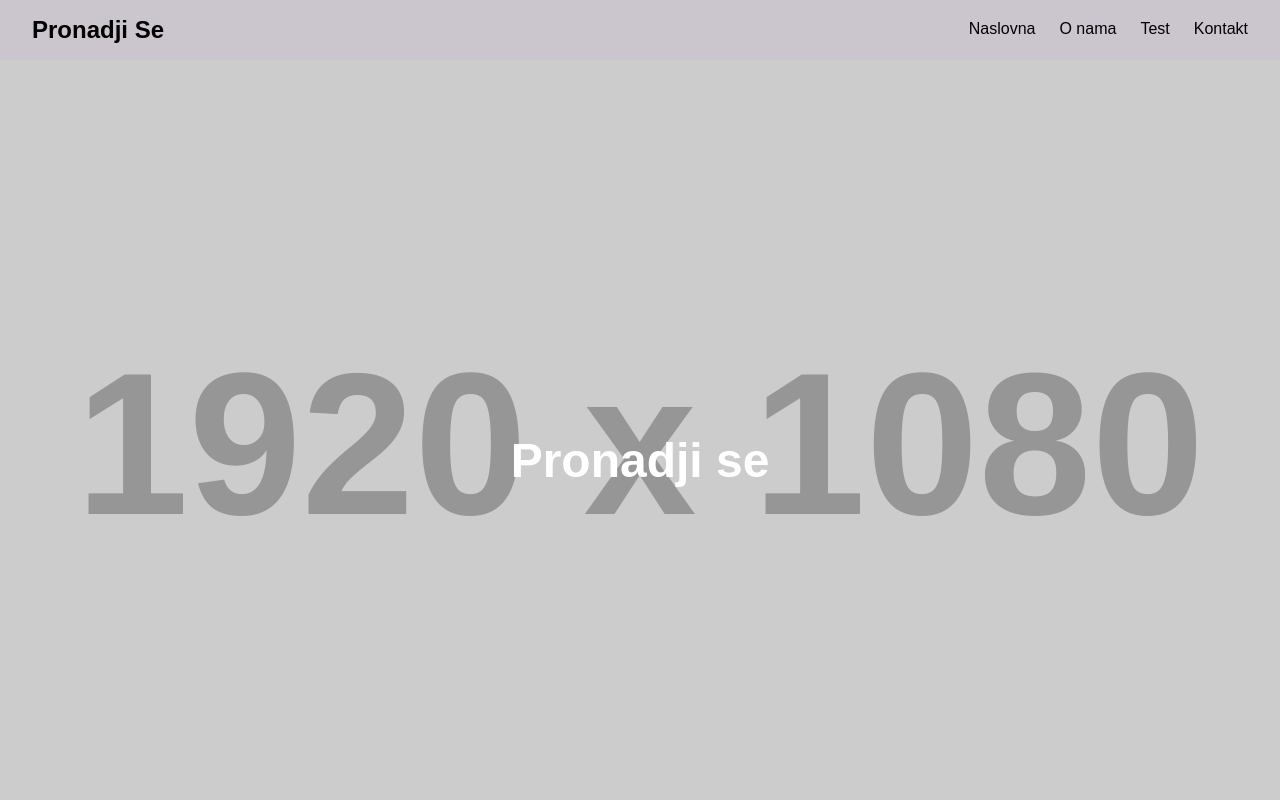
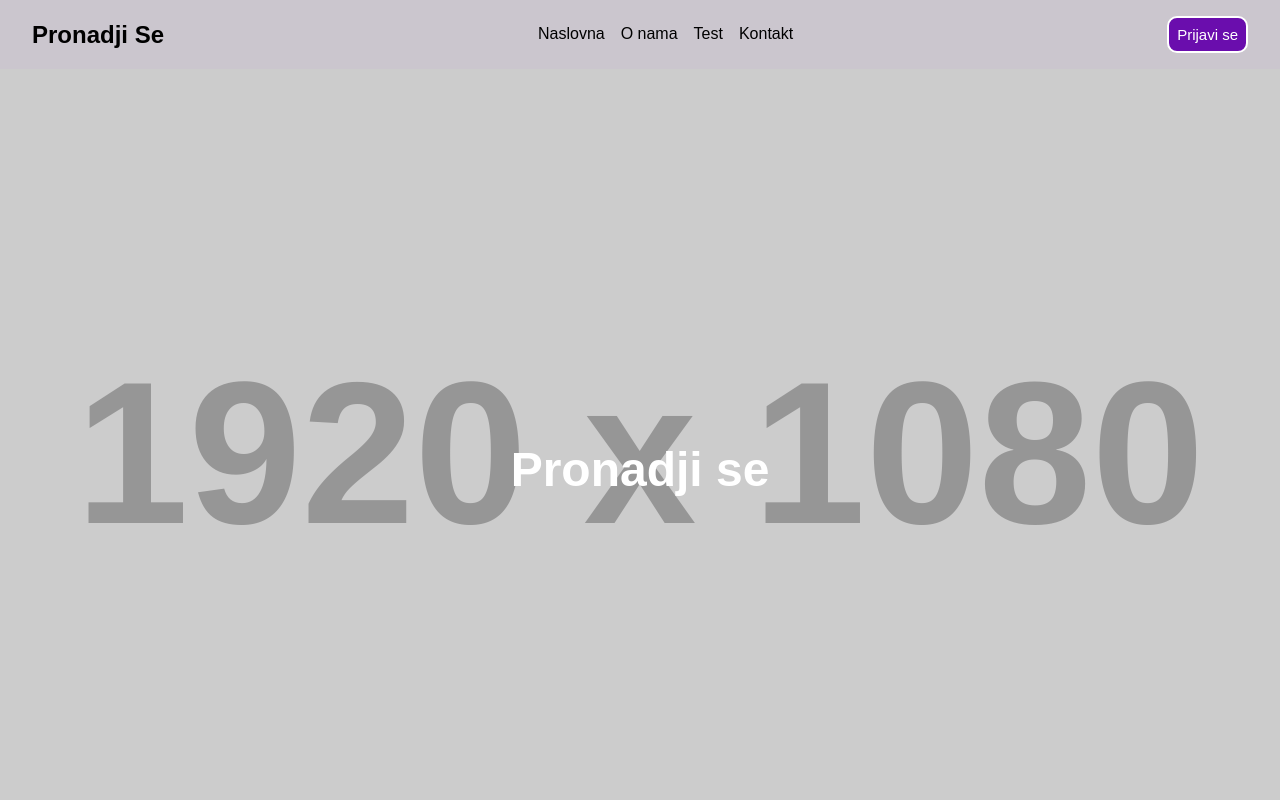
Before and after one commit to Supic01/pronadji_se, a React (Create React App) app: page / in a window 1280 px wide. Shown: the top 800 px of the page. Built offline with nearby package versions, Linux system fonts and the light colour scheme.

Commit message:
Dodat SignIn i Register

```diff
--- a/src/App.js
+++ b/src/App.js
@@ -1,12 +1,14 @@
-import React from 'react';
-import { Route, BrowserRouter as Router, Routes } from 'react-router-dom';
-import './css/App.css';
-import Footer from './components/Footer';
-import Navbar from './components/Navbar';
-import About from './pages/About';
-import Contact from './pages/Contact';
-import Home from './pages/Home';
-import Test from './pages/Test';
+import React from "react";
+import { Route, BrowserRouter as Router, Routes } from "react-router-dom";
+import Footer from "./components/Footer";
+import Navbar from "./components/Navbar";
+import "./css/App.css";
+import About from "./pages/About";
+import Contact from "./pages/Contact";
+import Home from "./pages/Home";
+import Register from "./pages/Register";
+import SignIn from "./pages/SignIn";
+import Test from "./pages/Test";
 
 function App() {
   return (
@@ -18,6 +20,8 @@ function App() {
           <Route path="/about" element={<About />} />
           <Route path="/test" element={<Test />} />
           <Route path="/contact" element={<Contact />} />
+          <Route path="/signin" element={<SignIn />} />
+          <Route path="/register" element={<Register />} />
         </Routes>
         <Footer />
       </div>
--- a/src/components/Navbar.js
+++ b/src/components/Navbar.js
@@ -1,18 +1,50 @@
-import React from 'react';
-import { Link } from 'react-router-dom';
-import '../css/Navbar.css'; // Uključivanje CSS-a za navbar
+import React, { useEffect, useState } from "react";
+import { Link, useLocation } from "react-router-dom";
+import "../css/Navbar.css"; // Uključivanje CSS-a za navbar
 
 const Navbar = () => {
+  // State to control visibility of the navbar
+  const [isVisible, setIsVisible] = useState(true);
+
+  // Get the current location (current route)
+  const location = useLocation();
+
+  useEffect(() => {
+    // Check if the user is on the Sign In or Register page
+    if (location.pathname === "/signin" || location.pathname === "/register") {
+      setIsVisible(false); // Hide navbar
+    } else {
+      setIsVisible(true); // Show navbar
+    }
+  }, [location]); // Run effect when location changes
+
   return (
-    <nav className="navbar">
-      <div className="logo">Pronadji Se</div>
-      <ul>
-        <li><Link to="/">Naslovna</Link></li>
-        <li><Link to="/about">O nama</Link></li>
-        <li><Link to="/test">Test</Link></li>
-        <li><Link to="/contact">Kontakt</Link></li>
-      </ul>
-    </nav>
+    <>
+      {isVisible && (
+        <nav className="navbar">
+          <div className="logo">Pronadji Se</div>
+          <ul>
+            <li>
+              <Link to="/">Naslovna</Link>
+            </li>
+            <li>
+              <Link to="/about">O nama</Link>
+            </li>
+            <li>
+              <Link to="/test">Test</Link>
+            </li>
+            <li>
+              <Link to="/contact">Kontakt</Link>
+            </li>
+          </ul>
+          <button className="logbtn">
+            <Link style={{ color: "white" }} to="/signin">
+              Prijavi se
+            </Link>
+          </button>
+        </nav>
+      )}
+    </>
   );
 };
 
--- /dev/null
+++ b/src/components/btn.js
@@ -0,0 +1,12 @@
+import React from "react";
+import "../css/Btn.css"; // Importuje CSS fajl
+
+const Btn = ({ ime }) => {
+  return (
+    <div>
+      <button className="btn">{ime}</button>
+    </div>
+  );
+};
+
+export default Btn;
--- /dev/null
+++ b/src/components/input.js
@@ -0,0 +1,12 @@
+import React from "react";
+import "../css/Input.css"; // Importuj CSS fajl za stilizaciju
+
+const Input = ({ placeholder }) => {
+  return (
+    <div className="input-container">
+      <input type="text" className="custom-input" placeholder={placeholder} />
+    </div>
+  );
+};
+
+export default Input;
--- a/src/css/App.css
+++ b/src/css/App.css
@@ -1,7 +1,7 @@
 body {
   margin: 0;
   font-family: Arial, sans-serif;
-  background-color: #CBC6CE; /* Postavka boje pozadine za sve stranice */
+  background-color: #cbc6ce; /* Postavka boje pozadine za sve stranice */
 }
 
 .App {
@@ -13,7 +13,8 @@ body {
 
 .hero {
   height: 100vh;
-  background: url('https://via.placeholder.com/1920x1080') no-repeat center center/cover;
+  background: url("https://via.placeholder.com/1920x1080") no-repeat center
+    center/cover;
   display: flex;
   justify-content: center;
   align-items: center;
@@ -36,10 +37,9 @@ body {
 }
 
 .footer {
-  background-color: #CBC6CE; /* Boja footera */
+  background-color: #cbc6ce; /* Boja footera */
   color: black; /* Boja teksta */
   text-align: center;
-  padding: 1rem;
   width: 100%;
   position: relative; /* Ostavlja footer ispod sadržaja */
 }
@@ -48,3 +48,19 @@ body {
   padding: 2rem;
   text-align: left;
 }
+
+.auth-form {
+  background-color: white;
+  padding: 30px;
+  border-radius: 15px;
+  box-shadow: 0 4px 8px rgba(0, 0, 0, 0.6); /* light shadow to make the form stand out */
+  width: 400px; /* set a width for the form */
+  text-align: center; /* center text */
+}
+
+.auth-container {
+  display: flex;
+  justify-content: center; /* Horizontally center */
+  align-items: center; /* Vertically center */
+  height: 100vh; /* Make container fill the full height of the viewport */
+}
--- /dev/null
+++ b/src/css/Btn.css
@@ -0,0 +1,16 @@
+.btn {
+  width: 86%; /* Širina kao input polja */
+  padding: 10px 0; /* Vertikalno poravnanje */
+  font-size: 16px; /* Veličina fonta */
+  color: #fff; /* Ljubičasti tekst */
+  background-color: #6a0dad; /* Bela pozadina */
+  border: 2px solid #6a0dad; /* Ljubičasti obrub */
+  border-radius: 8px; /* Blagi zaobljeni uglovi */
+  cursor: pointer; /* Ikonica za pokazivač */
+  transition: all 0.3s ease; /* Glatka tranzicija */
+}
+
+.btn:hover {
+  background-color: #6a0dad; /* Ljubičasta pozadina pri hoveru */
+  color: white; /* Bela boja teksta pri hoveru */
+}
--- a/src/css/Footer.css
+++ b/src/css/Footer.css
@@ -1,10 +1,9 @@
 /* Footer.css */
 
 .footer {
-  background-color: #CBC6CE; /* Boja pozadine footera */
+  background-color: #cbc6ce; /* Boja pozadine footera */
   color: black; /* Boja teksta */
   text-align: center;
-  padding: 1rem 0;
   width: 100%;
   margin-top: auto; /* Guranje footera na dno sadržaja */
   position: relative;
--- /dev/null
+++ b/src/css/Input.css
@@ -0,0 +1,28 @@
+.input-container {
+  display: flex;
+  justify-content: center;
+  align-items: center;
+  margin: 10px 0;
+}
+
+.custom-input {
+  width: 80%; /* Ista širina kao dugme */
+  padding: 10px; /* Prilagođava visinu */
+  font-size: 16px; /* Veličina teksta */
+  color: #6a0dad; /* Bela boja teksta unutar input-a */
+  background-color: #fff; /* Ljubičasta pozadina */
+  border: 2px solid #6a0dad; /* Tanak ljubičasti obrub */
+  border-radius: 8px; /* Blagi zaobljeni uglovi */
+  outline: none; /* Uklanja okvir pri fokusu */
+  transition: all 0.3s ease; /* Glatka tranzicija */
+}
+
+.custom-input::placeholder {
+  color: #6a0dad; /* Svetlija ljubičasta za placeholder tekst */
+}
+
+.custom-input:focus {
+  background-color: white; /* Menja pozadinu na belo pri fokusu */
+  color: #6a0dad; /* Ljubičasti tekst pri fokusu */
+  border: 1px solid #6a0dad; /* Ljubičasti obrub ostaje */
+}
--- a/src/css/Navbar.css
+++ b/src/css/Navbar.css
@@ -4,7 +4,9 @@
   position: relative;
   justify-content: space-between;
   align-items: center;
-  background-color: rgba(#CBC6CE); /* Tamnija pozadina koja ostaje u boji #CBC6CE */
+  background-color: rgba(
+    #cbc6ce
+  ); /* Tamnija pozadina koja ostaje u boji #CBC6CE */
   color: black; /* Tekst je crn */
   padding: 1rem 2rem;
   position: sticky;
@@ -49,7 +51,7 @@
 }
 
 .navbar ul li a::after {
-  content: '';
+  content: "";
   margin: auto;
   display: block;
   width: 0%;
@@ -63,3 +65,13 @@
   width: 100%;
   opacity: 1;
 }
+
+.logbtn {
+  border-radius: 10px;
+  border-style: double;
+  border-color: white;
+  color: white;
+  background-color: #6a0dad;
+  font-size: 15px;
+  padding: 8px;
+}
--- /dev/null
+++ b/src/pages/Register.js
@@ -0,0 +1,28 @@
+import React from "react";
+import { Link } from "react-router-dom";
+import Btn from "../components/btn.js";
+import Input from "../components/input.js";
+
+const Register = () => {
+  return (
+    <div>
+      <div className="auth-container">
+        <div className="auth-form">
+          <h1 style={{ color: "#6a0dad" }}>App logo</h1>
+          <Input placeholder={"Username"} />
+          <Input placeholder={"Email"} />
+          <Input placeholder={"Password"} />
+          <Btn ime="Register" />
+          <p style={{ color: "#6a0dad" }}>
+            Imate nalog?{" "}
+            <strong>
+              <Link to="/signin">Ulogujte se!</Link>
+            </strong>
+          </p>
+        </div>
+      </div>
+    </div>
+  );
+};
+
+export default Register;
--- /dev/null
+++ b/src/pages/SignIn.js
@@ -0,0 +1,27 @@
+import React from "react";
+import { Link } from "react-router-dom";
+import Btn from "../components/btn.js";
+import Input from "../components/input.js";
+
+const SignIn = () => {
+  return (
+    <div>
+      <div className="auth-container">
+        <div className="auth-form">
+          <h1 style={{ color: "#6a0dad" }}>App logo</h1>
+          <Input placeholder={"Email"} />
+          <Input placeholder={"Password"} />
+          <Btn ime="Sign In" />
+          <p style={{ color: "#6a0dad" }}>
+            Nemate nalog?{" "}
+            <strong>
+              <Link to="/register">Registrujte se sada!</Link>
+            </strong>
+          </p>
+        </div>
+      </div>
+    </div>
+  );
+};
+
+export default SignIn;
```
